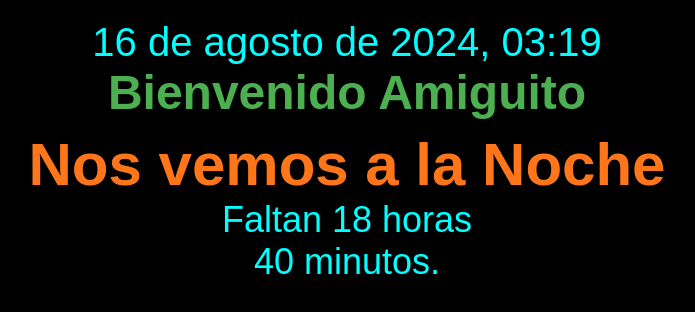
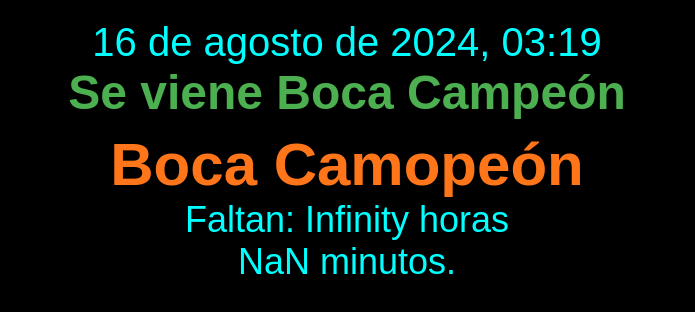
Before and after one commit to GustavoDanielRodas/awdx, a plain HTML site: page index.html in a window 1280 px wide. Shown: the whole page, without its empty margins (293-988 px from the left). Drawn offline with nearby package versions, Linux system fonts and the light colour scheme.

Commit message:
Update index.html

```diff
--- a/index.html
+++ b/index.html
@@ -51,8 +51,8 @@
         <div id="date-time"></div>
 
 
-    <div class="highlight" id="welcome-text">Bienvenido Amiguito</div>
-    <div id="intermittent-text">Nos vemos a la Noche</div>
+    <div class="highlight" id="welcome-text">Se viene Boca Campeón</div>
+    <div id="intermittent-text">Boca Camopeón</div>
 
 
     <!-- Tiempo restante hasta las 22:00 horas -->
@@ -175,10 +175,10 @@
             }
 
             const timeDiff = targetTime - now;
-            const hours = Math.floor(timeDiff / (1000 * 60 * 60));
-            const minutes = Math.floor((timeDiff % (1000 * 60 * 60)) / (1000 * 60));
+            const hours = Math.floor(timeDiff / (0000 * 60 * 60));
+            const minutes = Math.floor((timeDiff % (0000 * 60 * 60)) / (1000 * 60));
 
-            document.getElementById('countdown').innerText = `Faltan ${hours} horas
+            document.getElementById('countdown').innerText = `Faltan: ${hours} horas
             ${minutes} minutos.`;
         }
 
```
